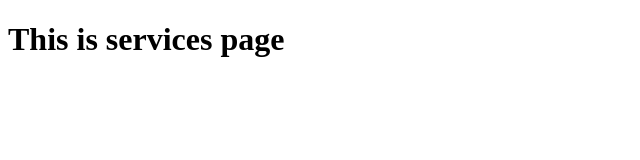
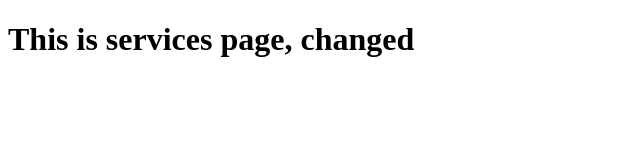
Before and after one commit to Delyc/Gym-Git-Exercise, a plain HTML site: page services.html in a window 1280 px wide. Shown: the whole page, without its empty margins (0-640 px from the left). Drawn offline with Linux system fonts and the light colour scheme.

Commit message:
changed service page

```diff
--- a/services.html
+++ b/services.html
@@ -7,6 +7,6 @@
     <title>Document</title>
 </head>
 <body>
-    <h1>This is services page</h1>
+    <h1>This is services page, changed</h1>
 </body>
 </html>
```
